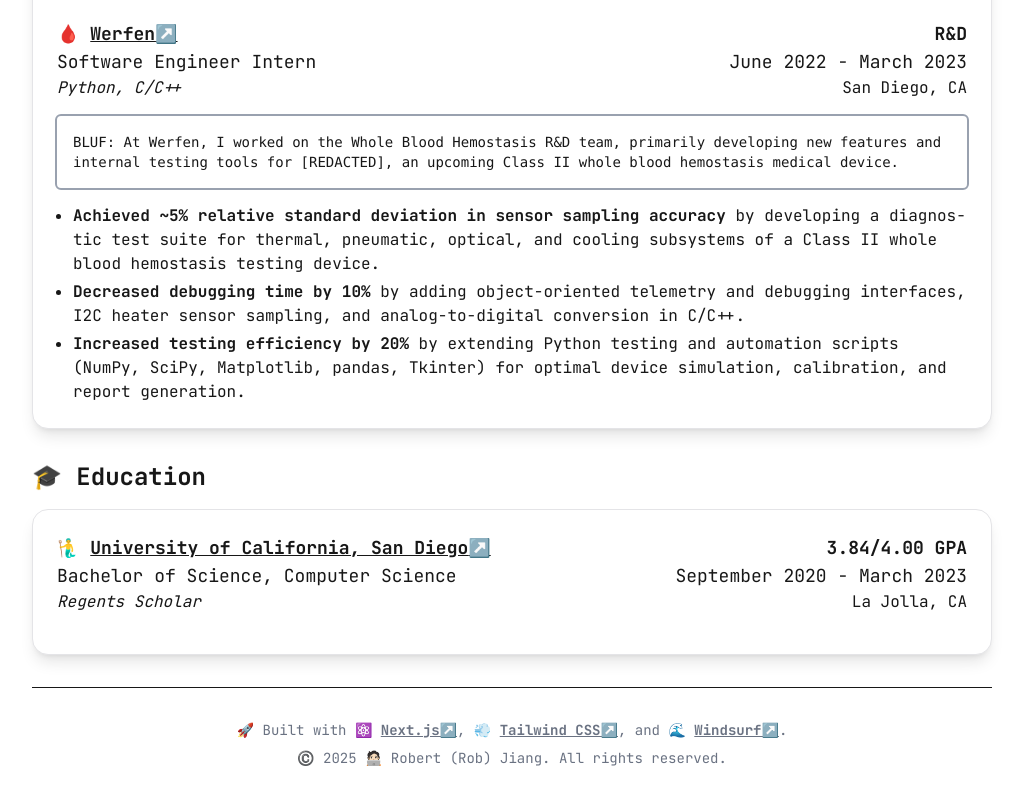
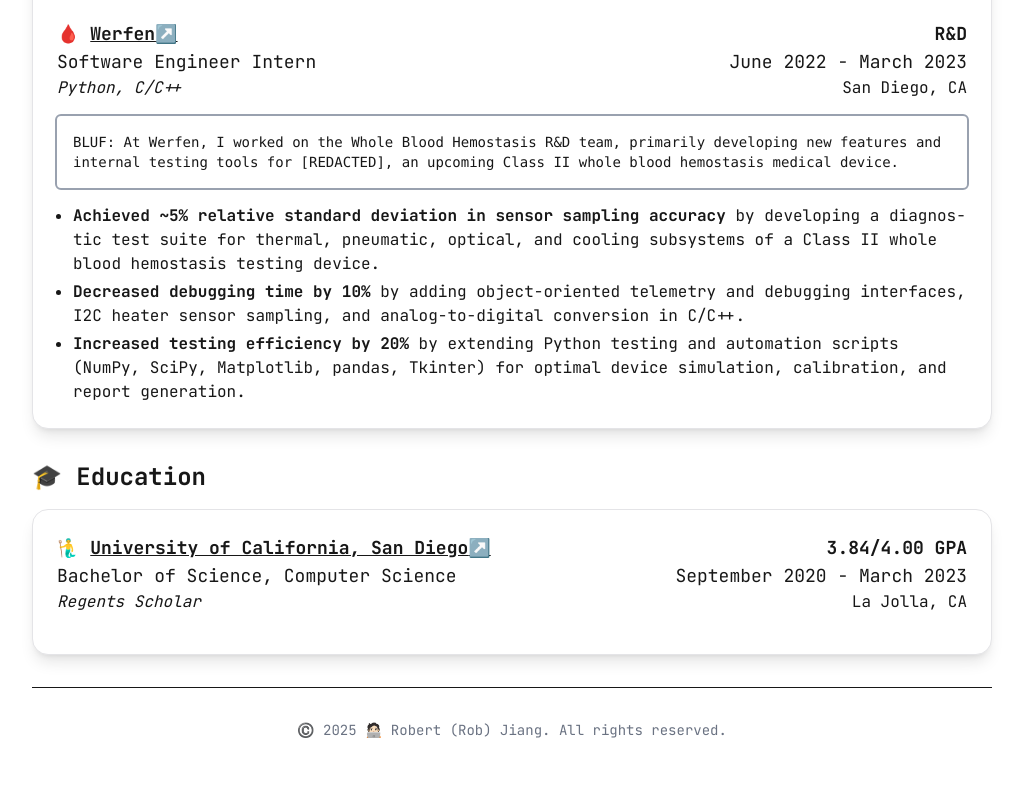
Before and after one commit to rcjng/rcjng-site, a Next.js app: page / in a window 1280 px wide. Shown: the part 2056-2856 px from the top of the page, without its empty margins (128-1151 px from the left). After the commit the page ends 2828 px from the top, so only its background shows below. Built offline with nearby package versions, Linux system fonts and the light colour scheme; no server answers.

Commit message:
Update footer

```diff
--- a/src/_components/Footer.tsx
+++ b/src/_components/Footer.tsx
@@ -37,10 +37,6 @@ export const Footer = React.memo(function Footer({ name }: Readonly<IProps>) {
                 ) : undefined}
 
             <p className="text-center text-sm text-gray-500">
-                🚀 Built with ⚛️ <a href="https://nextjs.org/" target="_blank" rel="noopener noreferrer" className="_link">Next.js↗️</a>, 💨 <a href="https://tailwindcss.com/" target="_blank" rel="noopener noreferrer" className="_link">Tailwind CSS↗️</a>, and 🌊 <a href="https://windsurf.com/" target="_blank" rel="noopener noreferrer" className="_link">Windsurf↗️</a>.
-            </p>
-
-            <p className="text-center text-sm text-gray-500">
                 ©️ {new Date().getFullYear()} {name}. All rights reserved.
             </p>
         </footer>
```
